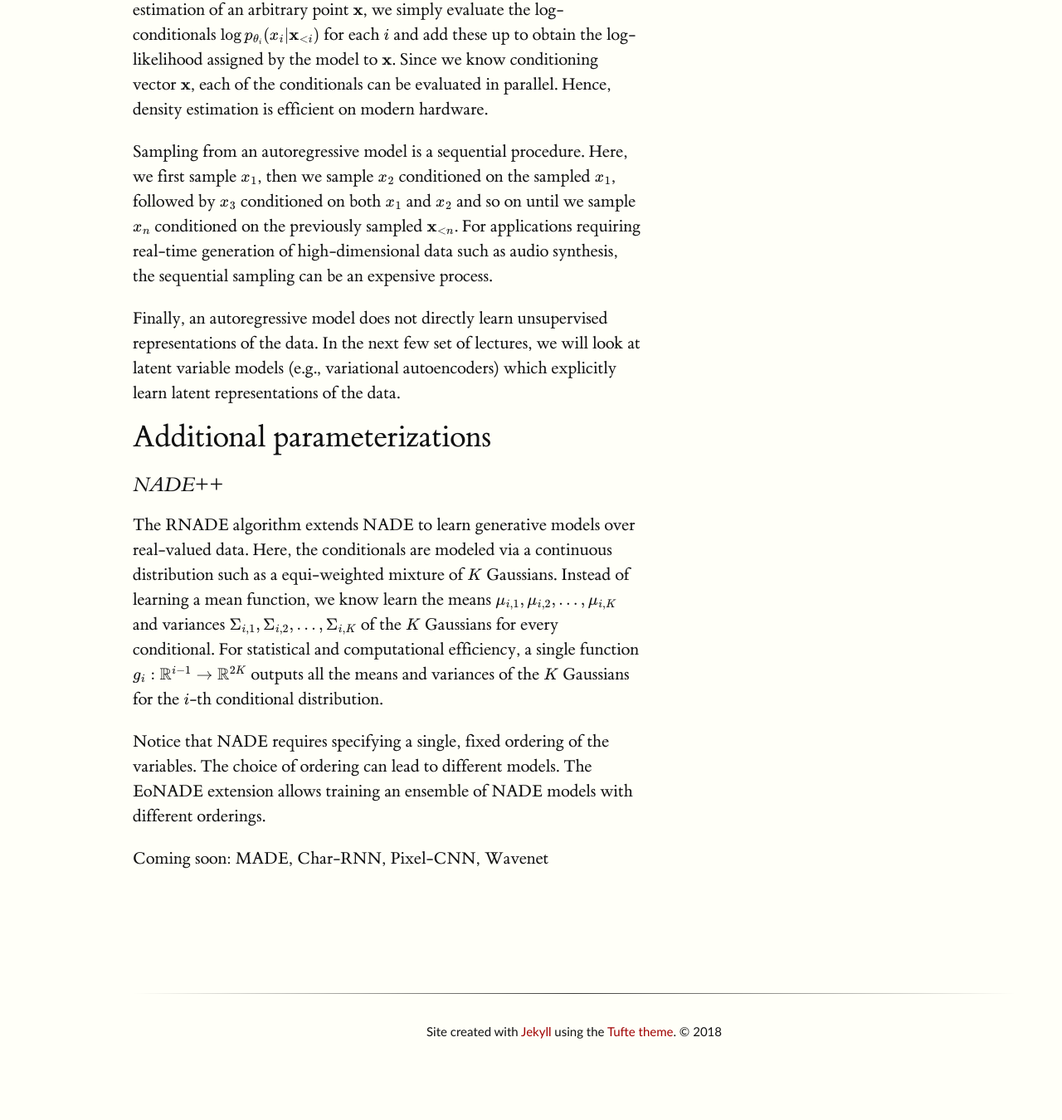
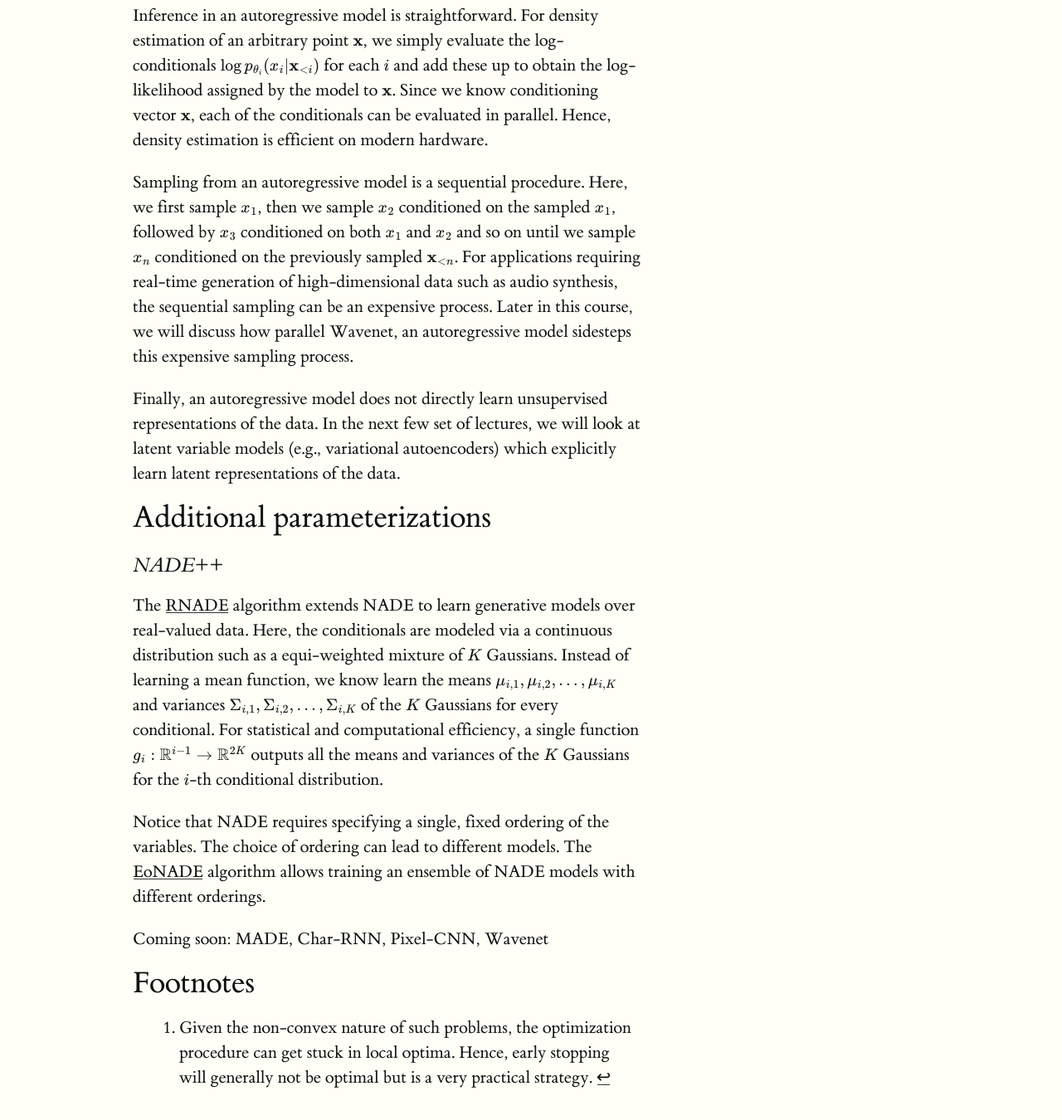
Before and after one commit to deepgenerativemodels/notes, a Jekyll site: the page docs/autoregressive/index.html, which Jekyll copies as it is, in a window 1280 px wide and 1400 px high, scrolled down 6066 px. Shown: the top 1350 px of the window at 83% size. Built offline with Jekyll 4.4.1, drawn with Linux system fonts in a browser that asks for light colours; formulas are drawn with MathJax 3; before the commit the page ends 7333 px from its top, so only the background shows below that; some of the changed text lies outside the part shown.

Commit message:
paper links added

```diff
--- a/docs/autoregressive/index.html
+++ b/docs/autoregressive/index.html
@@ -126,15 +126,15 @@
  A fully visible sigmoid belief network over four variables. The conditionals are denoted by \(\widehat{x}_1, \widehat{x}_2, \widehat{x}_3, \widehat{x}_4\) respectively.
  </figcaption>
 </figure>
-<p>In the simplest case, we can specify the function as a linear combination of the input elements followed by a sigmoid non-linearity (to restrict the output to lie between 0 and 1). This gives us the formulation of a <em>fully-visible sigmoid belief network</em> (FVSBN):</p>
+<p>In the simplest case, we can specify the function as a linear combination of the input elements followed by a sigmoid non-linearity (to restrict the output to lie between 0 and 1). This gives us the formulation of a <em>fully-visible sigmoid belief network</em> (<a href="https://papers.nips.cc/paper/1153-does-the-wake-sleep-algorithm-produce-good-density-estimators.pdf">FVSBN</a>):</p>
 
 <div class="mathblock"><script type="math/tex; mode=display">
 f_i(x_1, x_2, \ldots, x_{i-1}) =\sigma(\alpha^{(i)}_0 + \alpha^{(i)}_1 x_1 + \ldots + \alpha^{(i)}_{i-1} x_{i-1})
 </script></div>
 
-<p>where <script type="math/tex">\sigma</script> denotes the sigmoid function and <script type="math/tex">\theta_i=\{\alpha^{(i)}_0,\alpha^{(i)}_1, \ldots, \alpha^{(i)}_{i-1}\}</script> denote the parameters of the mean function. The conditional for variable <script type="math/tex">i</script> requires <script type="math/tex">i</script> parameters, and hence the total number of parameters in the model is given by <script type="math/tex">\sum_{i=1}^ni= O(n^2)</script>. Note that the number of parameters are much fewer than the exponential parameters required in the tabular case.</p>
+<p>where <script type="math/tex">\sigma</script> denotes the sigmoid function and <script type="math/tex">\theta_i=\{\alpha^{(i)}_0,\alpha^{(i)}_1, \ldots, \alpha^{(i)}_{i-1}\}</script> denote the parameters of the mean function. The conditional for variable <script type="math/tex">i</script> requires <script type="math/tex">i</script> parameters, and hence the total number of parameters in the model is given by <script type="math/tex">\sum_{i=1}^ni= O(n^2)</script>. Note that the number of parameters are much fewer than the exponential complexity of the tabular case.</p>
 
-<p>A natural way to increase the expressiveness of an autoregressive generative model is to use more flexible parameterizations for the mean function e.g., multi-layer perceptrons (MLP). In the case of 1-hidden layer neural networks, the mean function for variable <script type="math/tex">i</script> can be expressed as:</p>
+<p>A natural way to increase the expressiveness of an autoregressive generative model is to use more flexible parameterizations for the mean function e.g., multi-layer perceptrons (MLP). For example, consider the case of a neural network with 1 hidden layer. The mean function for variable <script type="math/tex">i</script> can be expressed as:</p>
 
 <div class="mathblock"><script type="math/tex; mode=display">
 \mathbf{h}_i = \sigma(A_i \mathbf{x_{< i}} + \mathbf{c}_i)\\
@@ -151,7 +151,7 @@
  </figcaption>
 </figure>
 
-<p>The Neural Autoregressive Density Estimation (NADE) provides an efficient MLP parameterization that shares parameters used for evaluating the hidden layer activations.</p>
+<p>The <em>Neural Autoregressive Density Estimator</em> (<a href="http://proceedings.mlr.press/v15/larochelle11a/larochelle11a.pdf">NADE</a>) provides an alternate MLP-based parameterization that is more statistically and computationally efficient than the vanilla approach. In NADE, parameters are shared across the functions used for evaluating the conditionals. In particular, the hidden layer activations are specified as:</p>
 
 <div class="mathblock"><script type="math/tex; mode=display">
 \mathbf{h}_i = \sigma(W_{., < i} \mathbf{x_{< i}} + \mathbf{c})\\
@@ -209,7 +209,7 @@
 
 <p>where <script type="math/tex">\theta^{(t+1)}</script> and <script type="math/tex">\theta^{(t)}</script> are the parameters at iterations <script type="math/tex">t+1</script> and <script type="math/tex">t</script> respectively, and <script type="math/tex">r_t</script> is the learning rate at iteration <script type="math/tex">t</script>. Typically, we only specify the initial learning rate <script type="math/tex">r_1</script> and update the rate based on a schedule. <a href="http://cs231n.github.io/optimization-1/">Variants</a> of stochastic gradient ascent, such as RMS prop and Adam, employ modified update rules that work slightly better in practice.</p>
 
-<p>From a practical standpoint, we must think about how to choose hyperaparameters (such as the initial learning rate) and a stopping criteria for the gradient descent. For both these questions, we follow the standard practice in machine learning of monitoring the objective on a validation dataset. Consequently, we choose the hyperparameters with the best performance on the validation dataset and stop updating the parameters when the validation log-likelihoods stop improving.</p>
+<p>From a practical standpoint, we must think about how to choose hyperaparameters (such as the initial learning rate) and a stopping criteria for the gradient descent. For both these questions, we follow the standard practice in machine learning of monitoring the objective on a validation dataset. Consequently, we choose the hyperparameters with the best performance on the validation dataset and stop updating the parameters when the validation log-likelihoods cease to improve<sup id="fnref:1"><a href="#fn:1" class="footnote">1</a></sup>.</p>
 
 <p>Now that we have a well-defined objective and optimization procedure, the only remaining task is to evaluate the objective in the context of an autoregressive generative model. To this end, we substitute the factorized joint distribution of an autoregressive model in the MLE objective to get:</p>
 
@@ -224,7 +224,7 @@
 \log p_{\theta_i}(x_i \vert \mathbf{x}_{< i}) %]]></script> for each <script type="math/tex">i</script> and add these up to obtain the log-likelihood assigned by the model to <script type="math/tex">\mathbf{x}</script>. Since we know conditioning vector <script type="math/tex">\mathbf{x}</script>, each of the conditionals can be evaluated in parallel. Hence, density estimation is efficient on modern hardware.</p>
 
 <p>Sampling from an autoregressive model is a sequential procedure. Here, we first sample <script type="math/tex">x_1</script>, then we sample <script type="math/tex">x_2</script> conditioned on the sampled <script type="math/tex">x_1</script>, followed by <script type="math/tex">x_3</script> conditioned on both <script type="math/tex">x_1</script> and <script type="math/tex">x_2</script> and so on until we sample <script type="math/tex">x_n</script> conditioned on the previously sampled <script type="math/tex">% <![CDATA[
-\mathbf{x}_{< n} %]]></script>. For applications requiring real-time generation of high-dimensional data such as audio synthesis, the sequential sampling can be an expensive process.</p>
+\mathbf{x}_{< n} %]]></script>. For applications requiring real-time generation of high-dimensional data such as audio synthesis, the sequential sampling can be an expensive process. Later in this course, we will discuss how parallel Wavenet, an autoregressive model sidesteps this expensive sampling process.</p>
 
 <!-- TODO: add NADE samples figure -->
 
@@ -234,11 +234,21 @@
 
 <h3 id="nade">NADE++</h3>
 
-<p>The RNADE algorithm extends NADE to learn generative models over real-valued data. Here, the conditionals are modeled via a continuous distribution such as a equi-weighted mixture of <script type="math/tex">K</script> Gaussians. Instead of learning a mean function, we know learn the means <script type="math/tex">\mu_{i,1}, \mu_{i,2},\ldots, \mu_{i,K}</script> and variances <script type="math/tex">\Sigma_{i,1}, \Sigma_{i,2},\ldots, \Sigma_{i,K}</script> of the <script type="math/tex">K</script> Gaussians for every conditional. For statistical and computational efficiency, a single function <script type="math/tex">g_i: \mathbb{R}^{i-1}\rightarrow\mathbb{R}^{2K}</script> outputs all the means and variances of the <script type="math/tex">K</script> Gaussians for the <script type="math/tex">i</script>-th conditional distribution.</p>
+<p>The <a href="https://arxiv.org/abs/1306.0186">RNADE</a> algorithm extends NADE to learn generative models over real-valued data. Here, the conditionals are modeled via a continuous distribution such as a equi-weighted mixture of <script type="math/tex">K</script> Gaussians. Instead of learning a mean function, we know learn the means <script type="math/tex">\mu_{i,1}, \mu_{i,2},\ldots, \mu_{i,K}</script> and variances <script type="math/tex">\Sigma_{i,1}, \Sigma_{i,2},\ldots, \Sigma_{i,K}</script> of the <script type="math/tex">K</script> Gaussians for every conditional. For statistical and computational efficiency, a single function <script type="math/tex">g_i: \mathbb{R}^{i-1}\rightarrow\mathbb{R}^{2K}</script> outputs all the means and variances of the <script type="math/tex">K</script> Gaussians for the <script type="math/tex">i</script>-th conditional distribution.</p>
 
-<p>Notice that NADE requires specifying a single, fixed ordering of the variables. The choice of ordering can lead to different models. The EoNADE extension allows training an ensemble of NADE models with different orderings.</p>
+<p>Notice that NADE requires specifying a single, fixed ordering of the variables. The choice of ordering can lead to different models. The <a href="https://arxiv.org/abs/1310.1757">EoNADE</a> algorithm allows training an ensemble of NADE models with different orderings.</p>
 
 <p>Coming soon: MADE, Char-RNN, Pixel-CNN, Wavenet</p>
+
+<h1 id="footnotes">Footnotes</h1>
+
+<div class="footnotes">
+  <ol>
+    <li id="fn:1">
+      <p>Given the non-convex nature of such problems, the optimization procedure can get stuck in local optima. Hence, early stopping will generally not be optimal but is a very practical strategy. <a href="#fnref:1" class="reversefootnote">&#8617;</a></p>
+    </li>
+  </ol>
+</div>
 
 
 
```
Also changed, not shown: other parts of docs/autoregressive/index.html (+1 -1 lines), autoregressive/index.md (+14 -9 lines).
